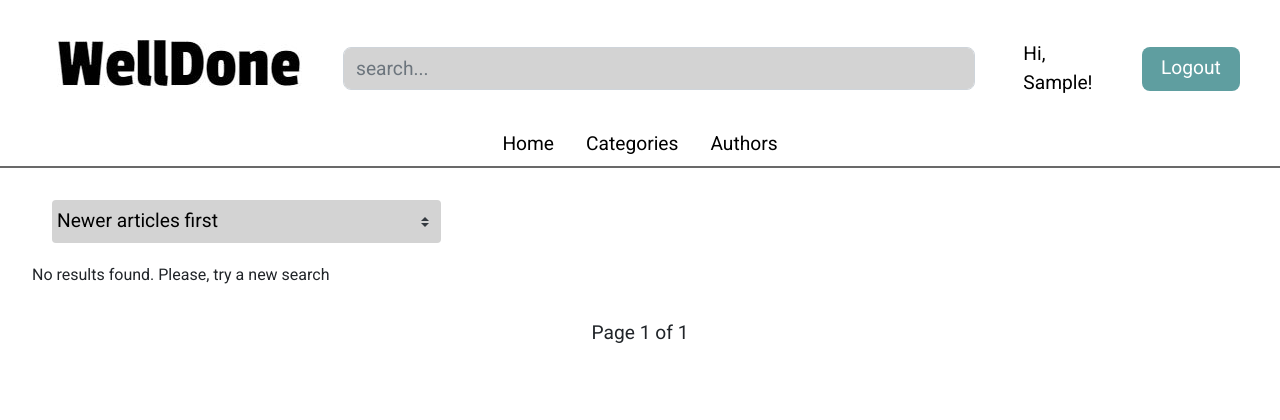
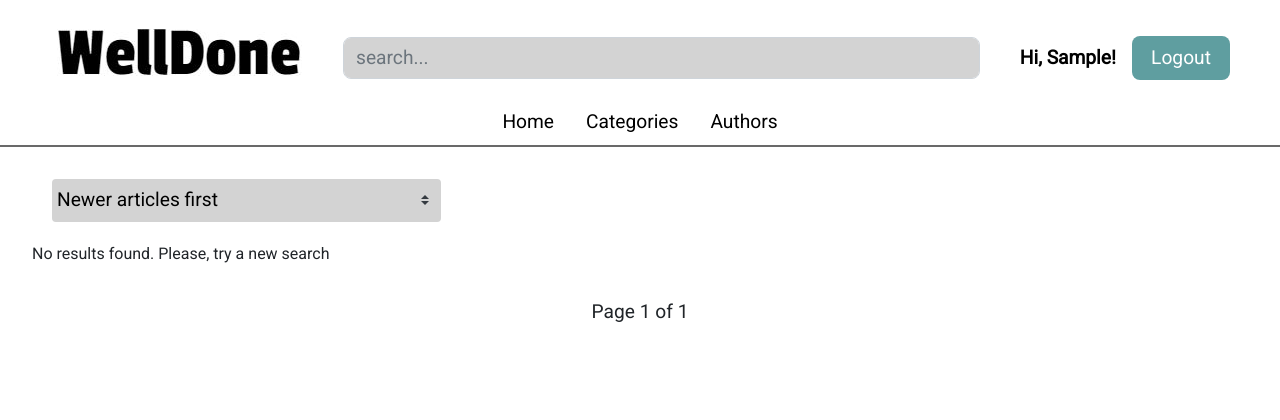
Before and after one commit to TheDevengers/welldone-BE, a Django app: page / in a window 1280 px wide. Shown: the top 420 px of the page. Run offline with Django 3.2, Linux system fonts and the light colour scheme; the visitor is signed in with stand-in values (Sample User, id 1); data that the repository does not hold is empty; style sheets or scripts are compiled from the project's sources; parts of the project's set-up code (start-up, migrations or seed data) failed here and were passed over; some libraries are stand-ins or nearby versions.

Commit message:
Change links in header and home

```diff
--- a/articles/templates/articles/list.html
+++ b/articles/templates/articles/list.html
@@ -21,7 +21,7 @@
                 </a>
                 <small class="article__item__info">
                     <a href="{% url 'user_articles' article.author.username %}">{{ article.author.first_name }} {{ article.author.last_name }}</a>
-                    | {{ article.publication_date }}
+                    | <span>{{ article.publication_date }}</span>
                 </small>
                 <a class="article__item__image" href="{% url 'article_detail' article.author.username article.slug %}">
                     <img src="{{ article.image }}" alt="{{ article.title }}" title="{{ article.title }}">
--- a/ui/static/articles.scss
+++ b/ui/static/articles.scss
@@ -50,17 +50,13 @@
          font-size: $font-size-d - 0.4rem;
      }
 
-    &:hover {
-        text-decoration: none;
-        font-weight: bold;
-    }
+    a {
+      color: cadetblue;
 
-    a {
-      color: black;
-
-      &:hover {
-        text-decoration: none;
-      }
+       &:hover {
+            text-decoration: none;
+            font-weight: bold;
+        }
     }
   }
   &__intro {
--- a/ui/static/header.scss
+++ b/ui/static/header.scss
@@ -25,6 +25,20 @@ nav.navbar-light {
 
     .navbar-nav .nav-link {
        color: black;
+    }
+
+    .navbar-nav .navbar-text {
+        color: black;
+        font-weight: bold;
+        font-size: $font-size-m;
+
+        @include desktop {
+            font-size: $font-size-d;
+        }
+
+        @include largeDesktop {
+            font-size: $font-size-d;
+        }
     }
 
     @include desktop {
--- a/ui/templates/base.html
+++ b/ui/templates/base.html
@@ -36,7 +36,7 @@
                     {% if user.is_authenticated %}
                     {% if user.username %}
                     <li>
-                         <a class="nav-link" href="#"><span> Hi, {{ user.first_name }}!</span></a>
+                         <span class="navbar-text"> Hi, {{ user.first_name }}!</span>
                     </li>
                     {% endif %}
                      <li class="nav-item active">
```
